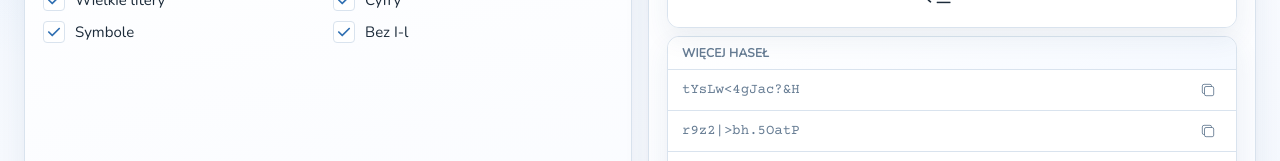
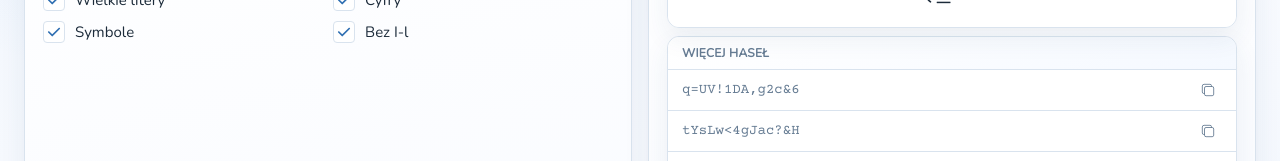
Before and after one commit to krawtschenko/active-directory, a React (Vite) app: page / in a window 1280 px wide. Both pictures are taken after a click on the radio button 996 px from the left and 196 px from the top of the page. Shown: the part 383-544 px from the top of the page. Built offline with nearby package versions, Linux system fonts and the light colour scheme.

Commit message:
refactor

```diff
--- a/src/components/layout/code/code.tsx
+++ b/src/components/layout/code/code.tsx
@@ -1,4 +1,4 @@
-import { useMemo, useState } from "react";
+import { useCallback, useEffect, useMemo, useState } from "react";
 import styles from "./code.module.scss";
 import { IoCopyOutline, IoReload } from "react-icons/io5";
 import clsx from "clsx";
@@ -7,7 +7,16 @@ import type { FormState } from "../../../app/useFormState";
 
 type CodeProps = Pick<
   FormState,
-  "action" | "location" | "users" | "groups" | "folders" | "suffix" | "prefix" | "kadry" | "password" | "passwordOptions"
+  | "action"
+  | "location"
+  | "users"
+  | "groups"
+  | "folders"
+  | "suffix"
+  | "prefix"
+  | "kadry"
+  | "password"
+  | "passwordOptions"
 >;
 
 const parseList = (input: string) => input.split(/[\s,]+/).filter(Boolean);
@@ -27,15 +36,13 @@ export const Code = (props: CodeProps) => {
   } = props;
 
   const [copyButtonText, setCopyButtonText] = useState("Kopiuj");
-  const [nonce, setNonce] = useState(0);
   const isPasswordAction = action === "password";
 
-  // Перетворюємо рядки у масиви тут — Form зберігає сирий текст без обрізання
   const usersArray = useMemo(() => parseList(users), [users]);
   const groupsArray = useMemo(() => parseList(groups), [groups]);
   const foldersArray = useMemo(() => parseList(folders), [folders]);
 
-  const generatedCode = useMemo(
+  const getCode = useCallback(
     () =>
       generateCode(
         action,
@@ -55,29 +62,40 @@ export const Code = (props: CodeProps) => {
       usersArray,
       groupsArray,
       foldersArray,
+      suffix,
       prefix,
-      suffix,
       kadry,
       password,
       passwordOptions,
-      nonce,
     ],
   );
 
-  const morePasswords = useMemo(
-    () => {
-      if (!isPasswordAction) return [];
-      return Array.from({ length: 10 }, () =>
-        generateCode(action, location, usersArray, groupsArray, foldersArray, suffix, prefix, kadry, password, passwordOptions)
-      );
-    },
-    [action, location, usersArray, groupsArray, foldersArray, prefix, suffix, kadry, password, passwordOptions],
+  const [generatedCode, setGeneratedCode] = useState(getCode);
+  const [morePasswords, setMorePasswords] = useState<string[]>(() =>
+    isPasswordAction ? Array.from({ length: 10 }, getCode) : [],
   );
+
+  useEffect(() => {
+    setGeneratedCode(getCode());
+    setMorePasswords(
+      isPasswordAction ? Array.from({ length: 10 }, getCode) : [],
+    );
+  }, [getCode, isPasswordAction]);
 
   function renderColoredPassword(pwd: string) {
     return pwd.split("").map((char, i) => {
-      if (/[A-Z]/.test(char)) return <span key={i} className={styles.charUpper}>{char}</span>;
-      if (/[0-9]/.test(char)) return <span key={i} className={styles.charDigit}>{char}</span>;
+      if (/[A-Z]/.test(char))
+        return (
+          <span key={i} className={styles.charUpper}>
+            {char}
+          </span>
+        );
+      if (/[0-9]/.test(char))
+        return (
+          <span key={i} className={styles.charDigit}>
+            {char}
+          </span>
+        );
       return <span key={i}>{char}</span>;
     });
   }
@@ -107,7 +125,7 @@ export const Code = (props: CodeProps) => {
 
           <div className={styles.headerButtons}>
             {isPasswordAction && (
-              <button onClick={() => setNonce((n) => n + 1)}>
+              <button onClick={() => setGeneratedCode(getCode())}>
                 <IoReload />
                 <span>Generuj</span>
               </button>
@@ -119,7 +137,12 @@ export const Code = (props: CodeProps) => {
           </div>
         </header>
 
-        <pre className={clsx(styles.codeBlock, isPasswordAction && styles.codeBlockPassword)}>
+        <pre
+          className={clsx(
+            styles.codeBlock,
+            isPasswordAction && styles.codeBlockPassword,
+          )}
+        >
           <code>
             {isPasswordAction && generatedCode
               ? renderColoredPassword(generatedCode)
```
